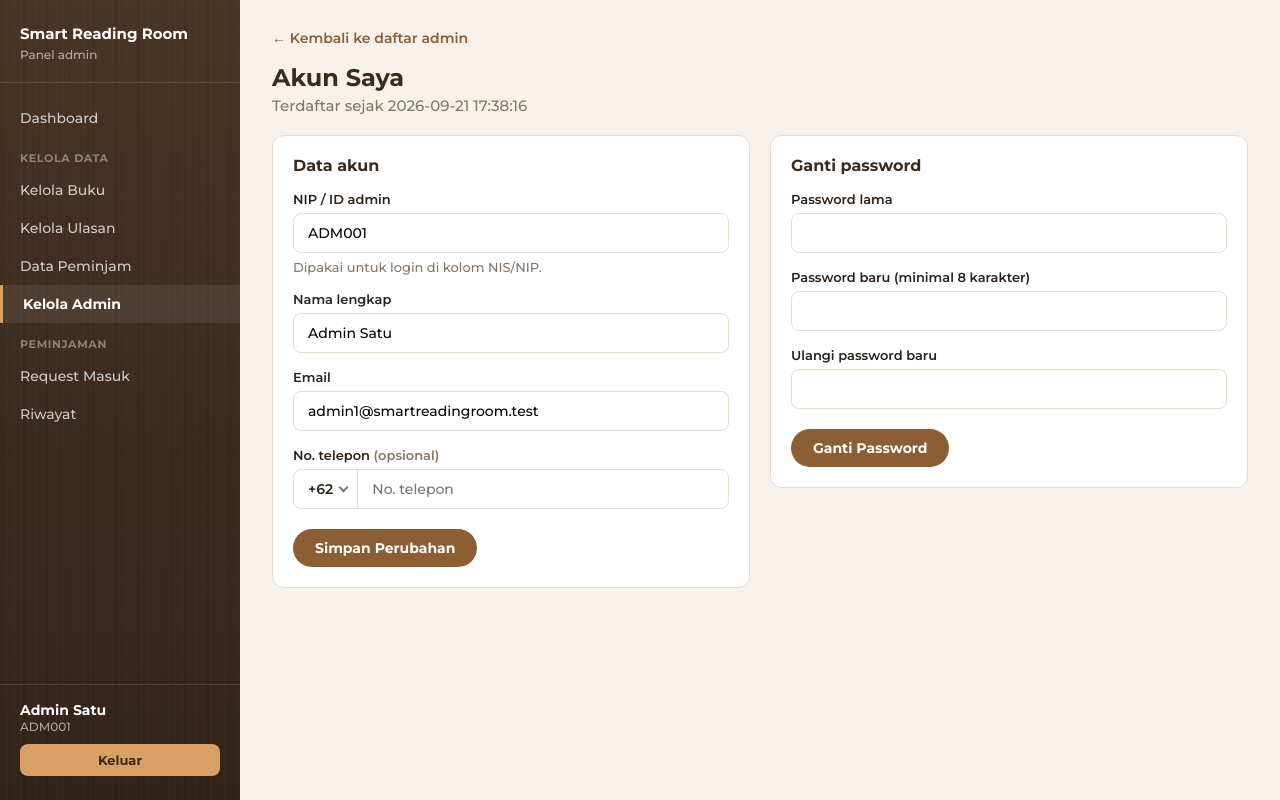
After one commit to mahadrafan/smart-reading-room, a Laravel app: page /admin/akun-admin/1/edit in a window 1280 px wide. The commit adds this page. Run offline with Laravel 12, Linux system fonts and the light colour scheme; a user stored in the database is signed in; data comes from the database, SQL or seed files in the repository.

Commit message:
Tambah Kelola Admin dan tampilkan admin yang terakhir memproses peminjaman
- Kelola Admin (/admin/akun-admin): tambah akun admin, ubah data, ganti password akun
  sendiri (wajib password lama) dan reset password admin lain; setiap aksi dicatat di admin_logs
- Riwayat: kolom Diproses kini menampilkan admin yang terakhir mengubah status
  (dari admin_logs) beserta aksi dan waktunya, bukan selalu admin yang menyetujui

Co-Authored-By: Claude Opus 5.5 <noreply@anthropic.com>

```diff
--- /dev/null
+++ b/app/Http/Controllers/Admin/AkunAdminController.php
@@ -0,0 +1,195 @@
+<?php
+
+namespace App\Http\Controllers\Admin;
+
+use App\Http\Controllers\Controller;
+use App\Models\AdminLog;
+use App\Models\User;
+use Illuminate\Http\Request;
+use Illuminate\Support\Facades\Auth;
+use Illuminate\Support\Facades\Hash;
+use Illuminate\Validation\Rule;
+
+// Kelola Admin: admin yang sedang login dapat melihat, menambah, dan mengubah akun admin lain (juga akunnya sendiri).
+// Form daftar publik selalu membuat Peminjam, jadi akun admin baru hanya bisa dibuat dari sini.
+// Akun admin tidak bisa dihapus: namanya tercatat di admin_logs, persetujuan (approved_by), pelunasan denda
+// (fine_paid_by), dan data buku (created_by/updated_by), sehingga riwayat harus tetap jelas siapa pelakunya.
+class AkunAdminController extends Controller
+{
+    const PER_HALAMAN = 10;
+
+    // READ: daftar admin + pencarian NIP/ID atau nama, beserta jumlah aktivitas dan waktu aktivitas terakhir
+    public function index(Request $request)
+    {
+        $cari = trim((string) $request->q);
+
+        $admin = User::where('role', 'Admin')
+            ->when($cari !== '', function ($q) use ($cari) {
+                $q->where(function ($w) use ($cari) {
+                    $w->where('nim_nip', 'like', '%' . $cari . '%')
+                        ->orWhere('name', 'like', '%' . $cari . '%')
+                        ->orWhere('email', 'like', '%' . $cari . '%');
+                });
+            })
+            ->withCount('adminLogs as jumlah_aktivitas')
+            ->withMax('adminLogs as aktivitas_terakhir', 'created_at')
+            ->orderBy('name')
+            ->paginate(self::PER_HALAMAN)
+            ->withQueryString();
+
+        if ($admin->isEmpty() && $admin->currentPage() > 1) {
+            return redirect()->to($admin->url($admin->lastPage()));
+        }
+
+        return view('admin.akun-admin.index', [
+            'admin'       => $admin,
+            'cari'        => $cari,
+            'jumlahTotal' => User::where('role', 'Admin')->count(),
+        ]);
+    }
+
+    public function create()
+    {
+        return view('admin.akun-admin.create');
+    }
+
+    // CREATE: akun admin baru (role selalu Admin, tanpa jenis peminjam / kelas / jabatan)
+    public function store(Request $request)
+    {
+        [$kodeTelepon, $nomorTelepon] = $this->rapikanTelepon($request);
+
+        $request->validate($this->aturanData($kodeTelepon) + [
+            'password' => ['required', 'string', 'min:8', 'confirmed'],
+        ], $this->pesan(), $this->namaIsian());
+
+        $akun = User::create([
+            'role'     => 'Admin',
+            'nim_nip'  => $request->nim_nip,
+            'name'     => $request->name,
+            'email'    => $request->email,
+            'phone'    => $this->teleponTersimpan($kodeTelepon, $nomorTelepon),
+            'password' => Hash::make($request->password),
+        ]);
+
+        AdminLog::catat('Tambah', 'users', $akun->user_id,
+            'Menambahkan akun admin "' . $akun->name . '" (' . $akun->nim_nip . ')');
+
+        return redirect()->route('admin.akun.index')
+            ->with('status', 'Akun admin "' . $akun->name . '" berhasil dibuat. Admin baru dapat login dengan NIP/ID ' . $akun->nim_nip . '.');
+    }
+
+    public function edit($id)
+    {
+        return view('admin.akun-admin.edit', ['akun' => $this->cariAdmin($id)]);
+    }
+
+    // UPDATE: data diri admin (NIP/ID, nama, email, no. telepon)
+    public function update(Request $request, $id)
+    {
+        $akun = $this->cariAdmin($id);
+        [$kodeTelepon, $nomorTelepon] = $this->rapikanTelepon($request);
+
+        $data = $request->validate($this->aturanData($kodeTelepon, $akun), $this->pesan(), $this->namaIsian());
+
+        unset($data['phone_code']);
+        $data['phone'] = $this->teleponTersimpan($kodeTelepon, $nomorTelepon);
+        $akun->update($data);
+
+        AdminLog::catat('Edit', 'users', $akun->user_id,
+            'Mengubah data akun admin "' . $akun->name . '" (' . $akun->nim_nip . ')');
+
+        return redirect()->route('admin.akun.edit', $akun->user_id)
+            ->with('status', 'Data akun admin "' . $akun->name . '" berhasil diperbarui.');
+    }
+
+    // UPDATE: ganti password. Untuk akun sendiri wajib password lama; untuk admin lain cukup password baru (reset)
+    public function password(Request $request, $id)
+    {
+        $akun = $this->cariAdmin($id);
+        $akunSendiri = (int) $akun->user_id === (int) Auth::id();
+
+        $request->validateWithBag('password', [
+            'password_lama' => $akunSendiri ? ['required'] : ['nullable'],
+            'password_baru' => ['required', 'string', 'min:8', 'confirmed'],
+        ], [
+            'password_lama.required'  => 'Password lama wajib diisi.',
+            'password_baru.required'  => 'Password baru wajib diisi.',
+            'password_baru.min'       => 'Password baru minimal 8 karakter.',
+            'password_baru.confirmed' => 'Password baru dan ulangi password baru harus sama.',
+        ]);
+
+        if ($akunSendiri && ! Hash::check($request->password_lama, $akun->password)) {
+            return back()->withErrors(['password_lama' => 'Password lama tidak sesuai.'], 'password');
+        }
+
+        $akun->update(['password' => Hash::make($request->password_baru)]);
+
+        AdminLog::catat($akunSendiri ? 'Ganti Password' : 'Reset Password', 'users', $akun->user_id,
+            ($akunSendiri ? 'Mengganti password akun sendiri' : 'Mereset password akun admin "' . $akun->name . '"')
+                . ' (' . $akun->nim_nip . ')');
+
+        return redirect()->route('admin.akun.edit', $akun->user_id)
+            ->with('status', $akunSendiri
+                ? 'Password akun Anda berhasil diganti.'
+                : 'Password akun admin "' . $akun->name . '" berhasil direset. Beri tahu password baru kepada yang bersangkutan.');
+    }
+
+    // hanya akun ber-role Admin yang bisa dibuka dari menu ini (akun peminjam tidak bisa diubah lewat sini)
+    private function cariAdmin($id): User
+    {
+        return User::where('role', 'Admin')->findOrFail($id);
+    }
+
+    // no. telepon + kode negara dirapikan seperti di form daftar & profil
+    private function rapikanTelepon(Request $request): array
+    {
+        [$kode, $nomor] = User::rapikanTelepon($request->input('phone_code', User::KODE_INDONESIA), $request->phone);
+        $request->merge(['phone_code' => $kode, 'phone' => $nomor]);
+
+        return [$kode, $nomor];
+    }
+
+    private function aturanData(string $kodeTelepon, ?User $akun = null): array
+    {
+        $unik = fn (string $kolom) => Rule::unique('users', $kolom)->ignore($akun?->user_id, 'user_id');
+
+        // no. telepon admin opsional (akun admin lama belum punya); bila diisi, aturannya sama dengan peminjam
+        $telepon = request()->filled('phone')
+            ? User::aturanTelepon($kodeTelepon)
+            : ['phone_code' => ['nullable'], 'phone' => ['nullable']];
+
+        return [
+            'nim_nip' => ['required', 'string', 'max:20', $unik('nim_nip')],
+            'name'    => ['required', 'string', 'max:100'],
+            'email'   => ['required', 'email', 'max:100', $unik('email')],
+        ] + $telepon;
+    }
+
+    private function teleponTersimpan(string $kode, string $nomor): ?string
+    {
+        return $nomor === '' ? null : User::gabungTelepon($kode, $nomor);
+    }
+
+    private function pesan(): array
+    {
+        return User::pesanTelepon() + [
+            'required'  => ':attribute wajib diisi.',
+            'email'     => 'Format email belum benar.',
+            'max'       => ':attribute maksimal :max karakter.',
+            'unique'    => ':attribute sudah dipakai akun lain.',
+            'min'       => ':attribute minimal :min karakter.',
+            'confirmed' => 'Password dan ulangi password harus sama.',
+        ];
+    }
+
+    private function namaIsian(): array
+    {
+        return [
+            'nim_nip'  => 'NIP / ID admin',
+            'name'     => 'Nama lengkap',
+            'email'    => 'Email',
+            'phone'    => 'No. telepon',
+            'password' => 'Password',
+        ];
+    }
+}
--- a/app/Http/Controllers/Admin/PeminjamanAdminController.php
+++ b/app/Http/Controllers/Admin/PeminjamanAdminController.php
@@ -144,7 +144,7 @@ class PeminjamanAdminController extends Controller
 
         $daftar = Loan::whereIn('status', self::STATUS_RIWAYAT)
             ->when($status, fn ($q) => $q->where('status', $status))
-            ->with(['user', 'book', 'approver'])
+            ->with(['user', 'book', 'approver', 'logAdmin.admin'])
             ->orderBy('loan_id', 'desc')
             ->paginate(self::PER_HALAMAN)
             ->withQueryString();
--- a/app/Models/User.php
+++ b/app/Models/User.php
@@ -230,4 +230,10 @@ class User extends Authenticatable
     {
         return $this->hasMany(UserNotification::class, 'user_id', 'user_id');
     }
+
+    // catatan aktivitas milik admin ini (tabel admin_logs)
+    public function adminLogs()
+    {
+        return $this->hasMany(AdminLog::class, 'admin_id', 'user_id');
+    }
 }
--- a/public/css/admin.css
+++ b/public/css/admin.css
@@ -488,3 +488,31 @@ table.tabel td.aksi .aksi-mati { font-size: 13px; font-weight: 700; color: #cbbc
 .tautan-wa { display: inline-flex; align-items: center; gap: 5px; white-space: nowrap; }
 .tautan-wa svg { flex-shrink: 0; color: #1e8e4e; }
 .tautan-wa:hover { color: #1e6b3a; }
+
+/* ---------- Kelola Admin ---------- */
+/* no. telepon: kode negara (+62) dan nomor dalam satu kotak, sama seperti di profil peminjam */
+.telepon {
+    display: flex; border: 1.5px solid var(--garis); border-radius: 8px; background: #fff;
+    transition: border-color 0.15s;
+}
+.telepon:focus-within { outline: 3px solid rgba(139,94,52,0.25); border-color: var(--kayu); }
+.telepon.salah { border-color: var(--merah); }
+.kode-negara {
+    position: relative; display: flex; align-items: center; gap: 7px; padding: 0 10px 0 14px;
+    font-size: 14px; font-weight: 600; border-right: 1.5px solid var(--garis);
+}
+.kode-negara::after {
+    content: ""; width: 5px; height: 5px; margin-top: -3px;
+    border-right: 2px solid var(--abu); border-bottom: 2px solid var(--abu); transform: rotate(45deg);
+}
+.kode-negara select { position: absolute; inset: 0; width: 100%; font: inherit; opacity: 0; cursor: pointer; }
+.isian .telepon input { flex: 1; min-width: 0; border: 0; border-radius: 0 8px 8px 0; background: transparent; }
+.isian .telepon input:focus { outline: none; }
+
+.dua-kotak { display: grid; grid-template-columns: 1fr 1fr; gap: 20px; align-items: start; }
+@media (max-width: 900px) { .dua-kotak { grid-template-columns: 1fr; } }
+.judul-kotak { margin: 0 0 16px; font-size: 16px; color: var(--coklat-tua); }
+
+/* nama admin di sidebar menuju halaman Akun Saya */
+.akun-bawah a.nama { display: block; color: #fff; text-decoration: none; }
+.akun-bawah a.nama:hover { text-decoration: underline; }
--- a/resources/views/_isian-telepon.blade.php
+++ b/resources/views/_isian-telepon.blade.php
@@ -1,5 +1,5 @@
 {{-- no. telepon dengan pilihan kode negara (dipakai form daftar & profil).
-     butuh $kode dan $nomor (nilai awal); opsional $kelasSalah (kelas saat ada error) dan $placeholder.
+     butuh $kode dan $nomor (nilai awal); opsional $kelasSalah (kelas saat ada error), $placeholder, dan $wajib (bawaan true).
      select kode negara dibuat transparan di atas teks "+62" supaya kotaknya tetap ringkas,
      sementara daftar pilihannya tetap menampilkan nama negara --}}
 @php
@@ -18,6 +18,6 @@
     </span>
     <input type="tel" id="phone" name="phone" inputmode="tel" maxlength="20"
            value="{{ old('phone', $nomor) }}" placeholder="{{ $placeholder ?? 'No. telepon' }}"
-           autocomplete="tel-national" required
+           autocomplete="tel-national" @if ($wajib ?? true) required @endif
            @if ($salah) aria-invalid="true" @endif>
 </div>
--- /dev/null
+++ b/resources/views/admin/akun-admin/_data.blade.php
@@ -0,0 +1,34 @@
+{{-- isian data diri admin (form Tambah dan Edit); $akun null saat menambah --}}
+<div class="isian">
+    <label for="nim_nip">NIP / ID admin</label>
+    <input type="text" id="nim_nip" name="nim_nip" maxlength="20" value="{{ old('nim_nip', $akun->nim_nip ?? '') }}"
+           class="@error('nim_nip') salah @enderror" placeholder="Contoh: ADM002" required>
+    @error('nim_nip')<p class="pesan-salah">{{ $message }}</p>@enderror
+    <p class="pesan-info">Dipakai untuk login di kolom NIS/NIP.</p>
+</div>
+
+<div class="isian">
+    <label for="name">Nama lengkap</label>
+    <input type="text" id="name" name="name" maxlength="100" value="{{ old('name', $akun->name ?? '') }}"
+           class="@error('name') salah @enderror" required>
+    @error('name')<p class="pesan-salah">{{ $message }}</p>@enderror
+</div>
+
+<div class="isian">
+    <label for="email">Email</label>
+    <input type="email" id="email" name="email" maxlength="100" value="{{ old('email', $akun->email ?? '') }}"
+           class="@error('email') salah @enderror" required>
+    @error('email')<p class="pesan-salah">{{ $message }}</p>@enderror
+</div>
+
+<div class="isian">
+    <label for="phone">No. telepon <span class="pesan-info">(opsional)</span></label>
+    @include('_isian-telepon', [
+        'kode'       => $akun->kode_telepon ?? \App\Models\User::KODE_INDONESIA,
+        'nomor'      => $akun->nomor_telepon ?? '',
+        'kelasSalah' => 'salah',
+        'wajib'      => false,
+    ])
+    @error('phone_code')<p class="pesan-salah">{{ $message }}</p>@enderror
+    @error('phone')<p class="pesan-salah">{{ $message }}</p>@enderror
+</div>
--- /dev/null
+++ b/resources/views/admin/akun-admin/edit.blade.php
@@ -0,0 +1,65 @@
+@extends('layouts.admin')
+
+@php($akunSendiri = $akun->user_id == Auth::id())
+
+@section('title', $akunSendiri ? 'Akun Saya' : 'Edit Admin')
+
+@section('content')
+    <a href="{{ route('admin.akun.index') }}" class="kembali">&larr; Kembali ke daftar admin</a>
+    <div class="kepala">
+        <h1>{{ $akunSendiri ? 'Akun Saya' : 'Edit Admin' }}</h1>
+        <p class="ket">Terdaftar sejak {{ $akun->created_at ?? '-' }}</p>
+    </div>
+
+    <div class="dua-kotak">
+        <div class="kotak">
+            <h2 class="judul-kotak">Data akun</h2>
+            <form method="POST" action="{{ route('admin.akun.update', $akun->user_id) }}">
+                @csrf
+                @method('PUT')
+                @include('admin.akun-admin._data', ['akun' => $akun])
+                <div class="form-aksi">
+                    <button type="submit" class="tombol">Simpan Perubahan</button>
+                </div>
+            </form>
+        </div>
+
+        <div class="kotak">
+            <h2 class="judul-kotak">{{ $akunSendiri ? 'Ganti password' : 'Reset password' }}</h2>
+            @unless ($akunSendiri)
+                <p class="pesan-info" style="margin:0 0 16px;">
+                    Gunakan bila admin ini lupa password atau sudah tidak bertugas. Sampaikan password baru kepada yang bersangkutan.
+                </p>
+            @endunless
+            <form method="POST" action="{{ route('admin.akun.password', $akun->user_id) }}">
+                @csrf
+                @method('PUT')
+
+                @if ($akunSendiri)
+                    <div class="isian">
+                        <label for="password_lama">Password lama</label>
+                        <input type="password" id="password_lama" name="password_lama" autocomplete="current-password"
+                               class="@error('password_lama', 'password') salah @enderror" required>
+                        @error('password_lama', 'password')<p class="pesan-salah">{{ $message }}</p>@enderror
+                    </div>
+                @endif
+
+                <div class="isian">
+                    <label for="password_baru">Password baru (minimal 8 karakter)</label>
+                    <input type="password" id="password_baru" name="password_baru" autocomplete="new-password"
+                           class="@error('password_baru', 'password') salah @enderror" required>
+                    @error('password_baru', 'password')<p class="pesan-salah">{{ $message }}</p>@enderror
+                </div>
+
+                <div class="isian">
+                    <label for="password_baru_confirmation">Ulangi password baru</label>
+                    <input type="password" id="password_baru_confirmation" name="password_baru_confirmation" autocomplete="new-password" required>
+                </div>
+
+                <div class="form-aksi">
+                    <button type="submit" class="tombol">{{ $akunSendiri ? 'Ganti Password' : 'Reset Password' }}</button>
+                </div>
+            </form>
+        </div>
+    </div>
+@endsection
--- a/resources/views/layouts/admin.blade.php
+++ b/resources/views/layouts/admin.blade.php
@@ -31,6 +31,8 @@
                    class="{{ request()->routeIs('admin.reviews.*') ? 'aktif' : '' }}">Kelola Ulasan</a>
                 <a href="{{ route('admin.peminjam.index') }}"
                    class="{{ request()->routeIs('admin.peminjam.*') ? 'aktif' : '' }}">Data Peminjam</a>
+                <a href="{{ route('admin.akun.index') }}"
+                   class="{{ request()->routeIs('admin.akun.*') ? 'aktif' : '' }}">Kelola Admin</a>
 
                 <div class="grup-menu">Peminjaman</div>
                 <a href="{{ route('admin.peminjaman.index') }}"
@@ -40,7 +42,7 @@
             </nav>
 
             <div class="akun-bawah">
-                <div class="nama">{{ Auth::user()->name }}</div>
+                <a href="{{ route('admin.akun.edit', Auth::id()) }}" class="nama" title="Ubah akun saya">{{ Auth::user()->name }}</a>
                 <div class="kelas">{{ Auth::user()->nim_nip }}</div>
                 <form method="POST" action="{{ route('logout') }}">
                     @csrf
--- a/routes/web.php
+++ b/routes/web.php
@@ -13,6 +13,7 @@ use App\Http\Controllers\Admin\ReviewController as AdminReviewController;
 use App\Http\Controllers\Admin\PeminjamController as AdminPeminjamController;
 use App\Http\Controllers\Admin\PeminjamanAdminController;
 use App\Http\Controllers\Admin\KategoriPenulisController;
+use App\Http\Controllers\Admin\AkunAdminController;
 use App\Http\Middleware\CekRole;
 use Illuminate\Support\Facades\Route;
 
@@ -77,6 +78,14 @@ Route::middleware(CekRole::class . ':Admin')->prefix('admin')->group(function ()
     Route::get('/dashboard', [DashboardController::class, 'admin'])->name('admin.dashboard');
 
     Route::get('/peminjam', [AdminPeminjamController::class, 'index'])->name('admin.peminjam.index');
+
+    // Kelola Admin: tambah & ubah akun admin (tanpa hapus, agar riwayat aktivitas admin tetap utuh)
+    Route::get('/akun-admin', [AkunAdminController::class, 'index'])->name('admin.akun.index');
+    Route::get('/akun-admin/tambah', [AkunAdminController::class, 'create'])->name('admin.akun.create');
+    Route::post('/akun-admin', [AkunAdminController::class, 'store'])->name('admin.akun.store');
+    Route::get('/akun-admin/{id}/edit', [AkunAdminController::class, 'edit'])->name('admin.akun.edit');
+    Route::put('/akun-admin/{id}', [AkunAdminController::class, 'update'])->name('admin.akun.update');
+    Route::put('/akun-admin/{id}/password', [AkunAdminController::class, 'password'])->name('admin.akun.password');
     Route::get('/ulasan', [AdminReviewController::class, 'index'])->name('admin.reviews.index');
     Route::delete('/ulasan/{id}', [AdminReviewController::class, 'destroy'])->name('admin.reviews.destroy');
 
```
Also changed, not shown: app/Models/Loan.php (+46 -0 lines), resources/views/admin/akun-admin/create.blade.php (added, +35 -0 lines), resources/views/admin/akun-admin/index.blade.php (added, +67 -0 lines), resources/views/admin/peminjaman/riwayat.blade.php (+9 -4 lines), tests/Feature/SmartReadingRoomTest.php (+145 -0 lines), README.md.
